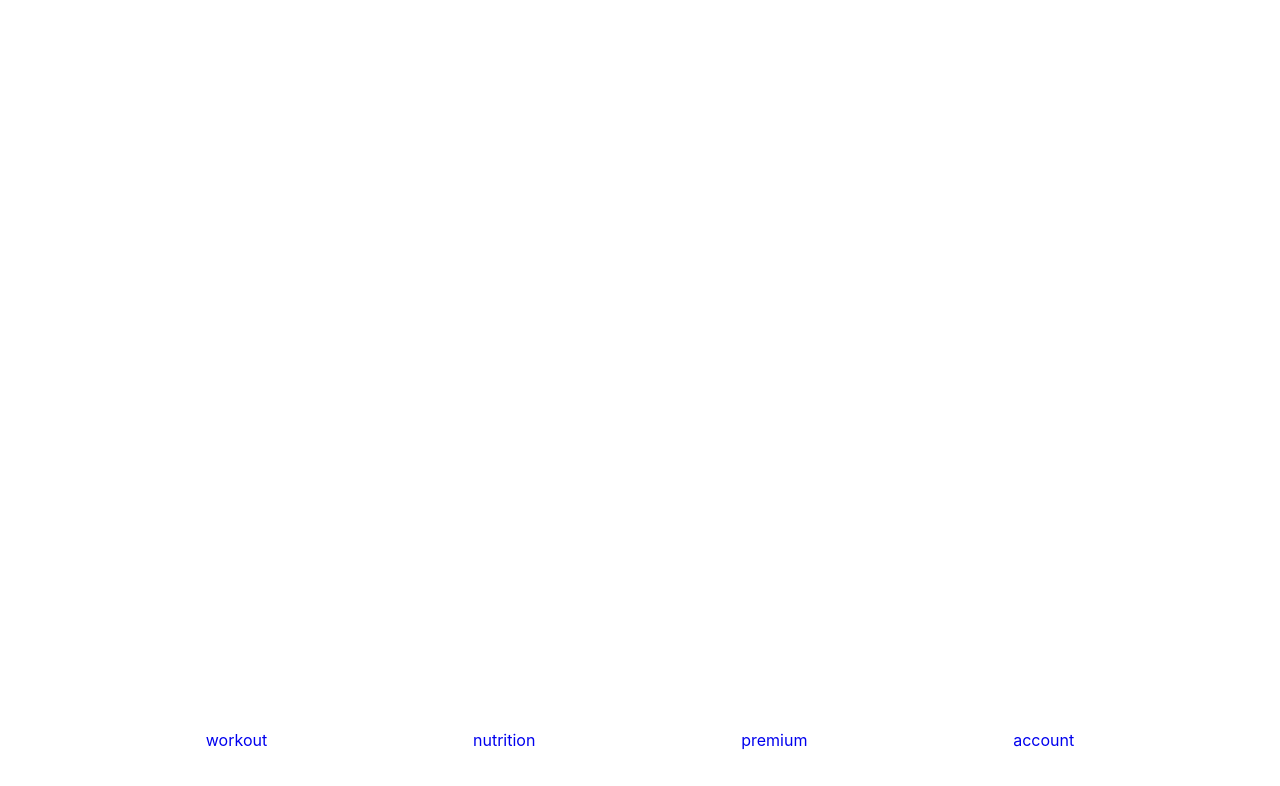
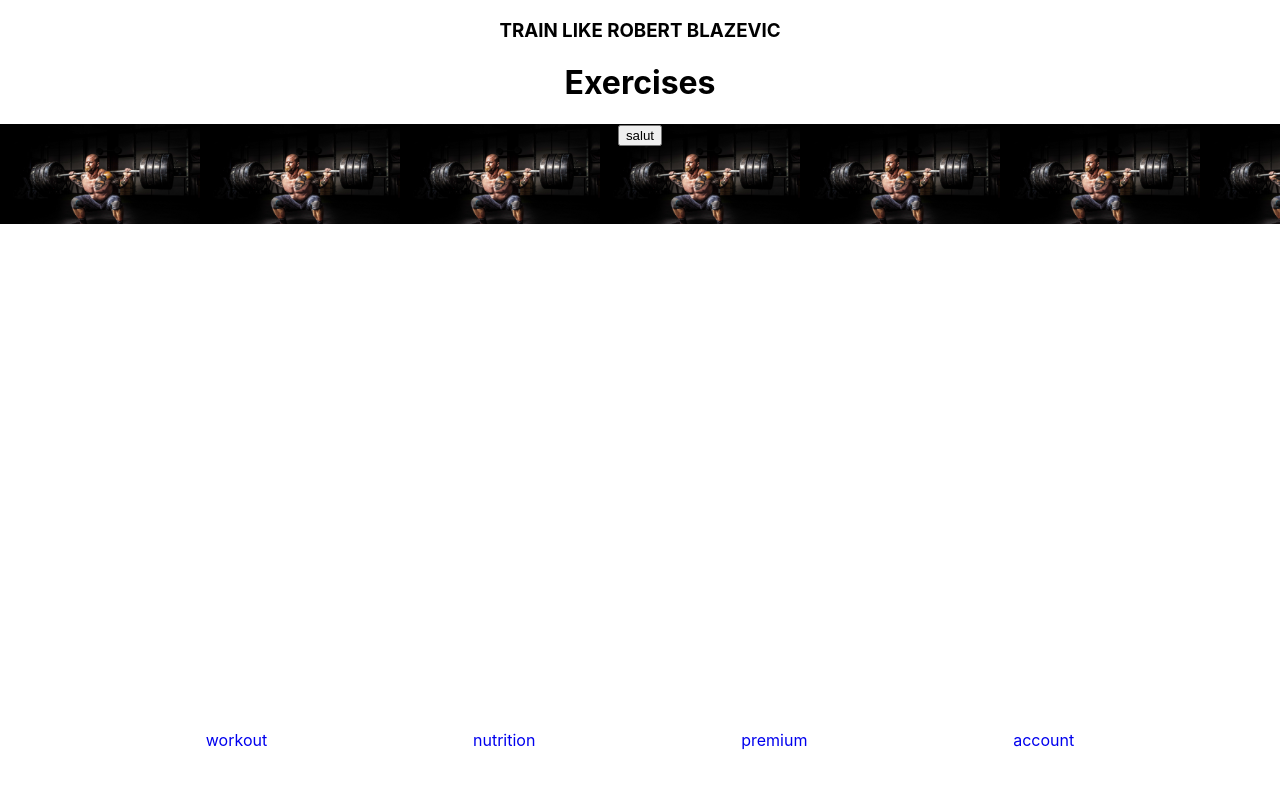
Before and after one commit to killinq-joke/gymapp, a React (Create React App) app: page /workout in a window 1280 px wide. Shown: the top 786 px of the page. Built offline with nearby package versions, Linux system fonts and the light colour scheme.

Commit message:
Addition of cart

```diff
--- a/src/components/Workout.js
+++ b/src/components/Workout.js
@@ -1,5 +1,19 @@
 import React from "react";
+import { Icon, InlineIcon } from "@iconify/react";
+import magnifyingGlass from "@iconify/icons-entypo/magnifying-glass";
+import powerman from "../imgs/powerman.jpg";
 
 export default function Workout() {
-  return <></>;
+  return (
+    <>
+      <h3>TRAIN LIKE ROBERT BLAZEVIC</h3>
+      <div className="exercises">
+        <h1>Exercises</h1>
+        <Icon icon={magnifyingGlass} width="30" height="30" />
+      </div>
+      <div style={{ backgroundImage:`url(${powerman})`, "background-size": "200px", height: "100px" }}>
+        <button>salut</button>
+      </div>
+    </>
+  );
 }
```
